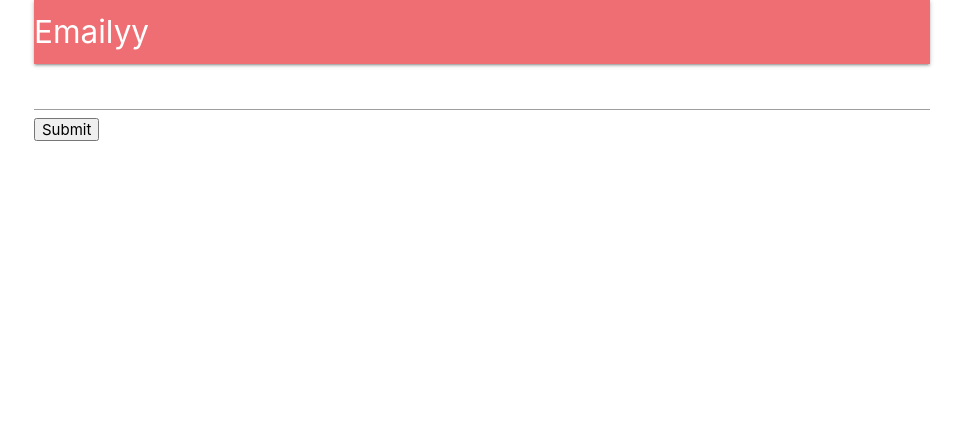
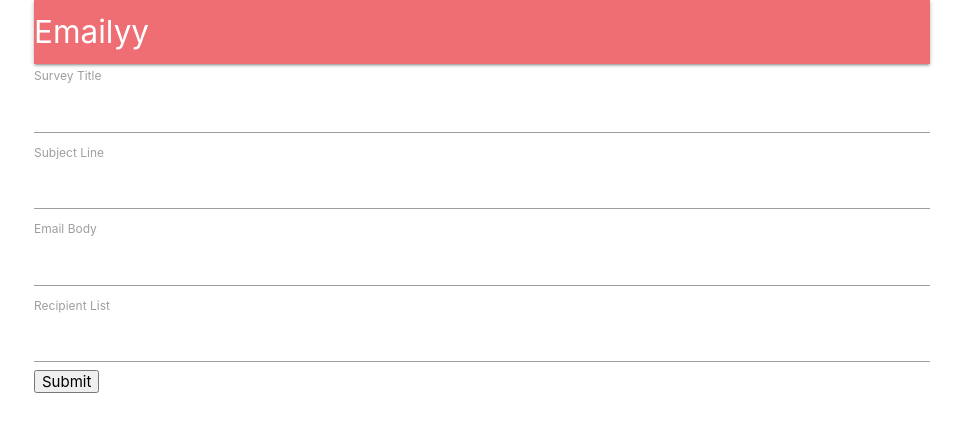
Before and after one commit to richecummings/mysterious-peak, a React (Create React App) app in the folder client/: page /surveys/new in a window 1280 px wide. Shown: the top 432 px of the page, without its empty margins (158-1121 px from the left). Built offline with nearby package versions, Linux system fonts and the light colour scheme; no server answers.

Commit message:
Adding fields and labels.

```diff
--- a/client/src/components/surveys/SurveyField.js
+++ b/client/src/components/surveys/SurveyField.js
@@ -1,9 +1,10 @@
 // SurveyField contains logic to render a single label and text input
 import React from 'react';
 
-export default ({ input }) => {
+export default ({ input, label }) => {
   return (
     <div>
+      <label>{label}</label>
       <input {...input} />
     </div>
   );
--- a/client/src/components/surveys/SurveyForm.js
+++ b/client/src/components/surveys/SurveyForm.js
@@ -7,7 +7,30 @@
   renderFields() {
     return (
       <div>
-        <Field type="text" name="title" component={SurveyField} />
+        <Field
+          label="Survey Title"
+          type="text"
+          name="title"
+          component={SurveyField}
+        />
+        <Field
+          label="Subject Line"
+          type="text"
+          name="subject"
+          component={SurveyField}
+        />
+        <Field
+          label="Email Body"
+          type="text"
+          name="body"
+          component={SurveyField}
+        />
+        <Field
+          label="Recipient List"
+          type="text"
+          name="emails"
+          component={SurveyField}
+        />
       </div>
     );
   }
```
